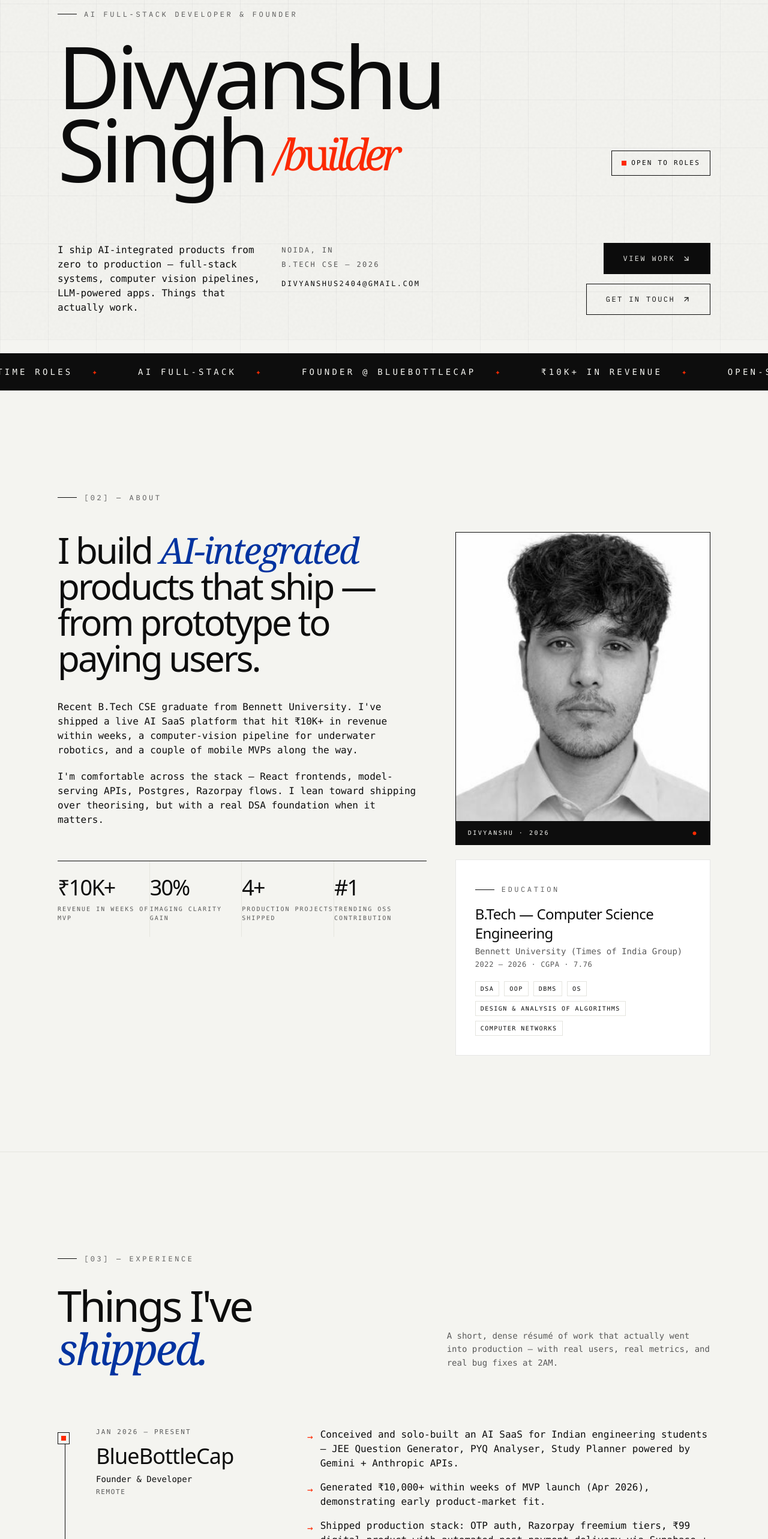
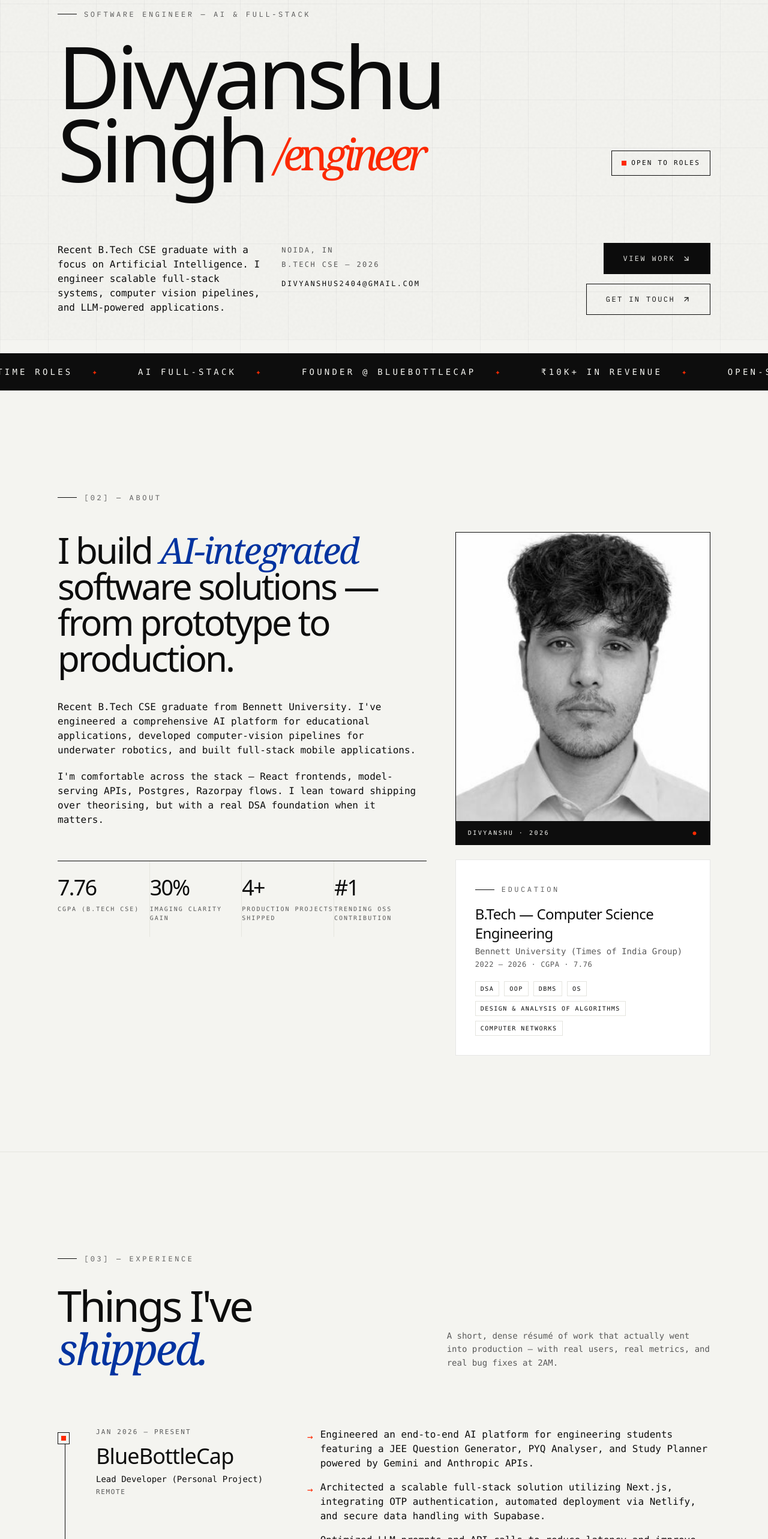
Before and after one commit to divyanshus2404/animated-resume, a React (Vite) app: page / in a window 1280 px wide. Shown: the part 234-2800 px from the top of the page at 60% size. Built offline with nearby package versions, Linux system fonts and the light colour scheme.

Commit message:
Update persona to recent grad software engineer

```diff
--- a/src/components/About.jsx
+++ b/src/components/About.jsx
@@ -27,15 +27,15 @@ export default function About() {
           className="col-span-12 lg:col-span-7"
         >
           <h2 className="font-display text-4xl md:text-5xl lg:text-6xl leading-[1.05] tracking-tighter mb-10">
-            I build <span className="font-serif italic text-[#0033a0]">AI-integrated</span> products
-            that ship — from prototype to paying users.
+            I build <span className="font-serif italic text-[#0033a0]">AI-integrated</span> software solutions
+            — from prototype to production.
           </h2>
 
           <div className="space-y-5 font-mono text-sm md:text-base leading-relaxed text-[#0d0d0d] max-w-2xl">
             <p>
-              Recent B.Tech CSE graduate from Bennett University. I&apos;ve shipped a live AI SaaS
-              platform that hit ₹10K+ in revenue within weeks, a computer-vision pipeline for
-              underwater robotics, and a couple of mobile MVPs along the way.
+              Recent B.Tech CSE graduate from Bennett University. I&apos;ve engineered a comprehensive AI platform
+              for educational applications, developed computer-vision pipelines for underwater robotics, and
+              built full-stack mobile applications.
             </p>
             <p>
               I&apos;m comfortable across the stack — React frontends, model-serving APIs, Postgres,
--- a/src/components/Contact.jsx
+++ b/src/components/Contact.jsx
@@ -32,8 +32,8 @@ export default function Contact() {
               <span className="font-serif italic text-[#0033a0]">something.</span>
             </h2>
             <p className="font-mono text-base md:text-lg leading-relaxed text-[#0d0d0d] mt-10 max-w-xl">
-              Open to founding-engineer and SWE roles. If you&apos;re building something
-              ambitious in AI, robotics or consumer SaaS — let&apos;s talk.
+              Recent graduate actively seeking Software Engineering and AI roles. If your team is
+              building something ambitious and needs a driven engineer — let&apos;s talk.
             </p>
 
             <div className="flex flex-wrap gap-4 mt-10">
--- a/src/components/Hero.jsx
+++ b/src/components/Hero.jsx
@@ -47,7 +47,7 @@ export default function Hero() {
       >
         <div className="col-span-12 lg:col-span-9">
           <motion.div variants={item} className="section-label mb-8">
-            AI Full-Stack Developer & Founder
+            Software Engineer — AI & Full-Stack
           </motion.div>
 
           <motion.h1
@@ -62,7 +62,7 @@ export default function Hero() {
           >
             Singh
             <span className="font-serif italic text-[#ff2a00] text-[8vw] md:text-[5vw] lg:text-7xl translate-y-2">
-              /b<span className="not-italic">u</span>ilder
+              /e<span className="not-italic">n</span>gineer
             </span>
           </motion.h1>
         </div>
--- a/src/data/portfolio.js
+++ b/src/data/portfolio.js
@@ -2,8 +2,8 @@ export const PROFILE = {
   name: "Divyanshu Singh",
   firstName: "Divyanshu",
   lastName: "Singh",
-  role: "AI Full-Stack Developer",
-  alt: "Founder · Builder · Engineer",
+  role: "Software Engineer | AI Domain",
+  alt: "Software Engineer · Problem Solver · AI Enthusiast",
   email: "divyanshus2404@gmail.com",
   phone: "+91 9761601093",
   location: "Noida / Greater Noida, India",
@@ -11,14 +11,14 @@ export const PROFILE = {
   github: "https://github.com/divyanshus2404",
   resumeUrl: "https://customer-assets.emergentagent.com/job_baab3931-fc97-4787-a75c-677ea9a31666/artifacts/k05quqdo_Divyanshu_Singh_Resume_AI_v15.docx",
   tagline:
-    "I ship AI-integrated products from zero to production — full-stack systems, computer vision pipelines, LLM-powered apps. Things that actually work.",
-  available: "Available for full-time roles · Founding engineer / SWE",
+    "Recent B.Tech CSE graduate with a focus on Artificial Intelligence. I engineer scalable full-stack systems, computer vision pipelines, and LLM-powered applications.",
+  available: "Seeking full-time Software Engineering roles in the AI domain",
   portrait:
     "/avatar.jpg",
 };
 
 export const STATS = [
-  { k: "₹10K+", v: "Revenue in weeks of MVP" },
+  { k: "7.76", v: "CGPA (B.Tech CSE)" },
   { k: "30%", v: "Imaging clarity gain" },
   { k: "4+", v: "Production projects shipped" },
   { k: "#1", v: "Trending OSS contribution" },
@@ -27,14 +27,14 @@ export const STATS = [
 export const EXPERIENCE = [
   {
     company: "BlueBottleCap",
-    role: "Founder & Developer",
+    role: "Lead Developer (Personal Project)",
     period: "Jan 2026 — Present",
     location: "Remote",
     href: "#",
     bullets: [
-      "Conceived and solo-built an AI SaaS for Indian engineering students — JEE Question Generator, PYQ Analyser, Study Planner powered by Gemini + Anthropic APIs.",
-      "Generated ₹10,000+ within weeks of MVP launch (Apr 2026), demonstrating early product-market fit.",
-      "Shipped production stack: OTP auth, Razorpay freemium tiers, ₹99 digital product with automated post-payment delivery via Supabase + Netlify.",
+      "Engineered an end-to-end AI platform for engineering students featuring a JEE Question Generator, PYQ Analyser, and Study Planner powered by Gemini and Anthropic APIs.",
+      "Architected a scalable full-stack solution utilizing Next.js, integrating OTP authentication, automated deployment via Netlify, and secure data handling with Supabase.",
+      "Optimized LLM prompts and API calls to reduce latency and improve the accuracy of technical educational content generation.",
     ],
     stack: ["Next.js", "Gemini", "Anthropic", "Supabase", "Razorpay", "Netlify"],
   },
@@ -58,13 +58,13 @@ export const PROJECTS = [
     id: "bluebottlecap",
     title: "BlueBottleCap",
     link: "https://bluebottlecap.com",
-    subtitle: "AI SaaS for engineering aspirants",
-    tag: "FOUNDER · LIVE",
+    subtitle: "AI platform for engineering aspirants",
+    tag: "FULL-STACK · AI",
     span: "lg:col-span-7 lg:row-span-2",
     image:
       "/bluebottlecap.png",
     description:
-      "JEE Question Generator, PYQ Analyser, Study Planner. Gemini + Anthropic under the hood. Razorpay freemium. Real revenue, real users.",
+      "JEE Question Generator, PYQ Analyser, Study Planner. Gemini + Anthropic under the hood. End-to-end scalable architecture.",
     stack: ["Next.js", "Gemini", "Anthropic", "Supabase", "Razorpay"],
     year: "2026",
   },
```
